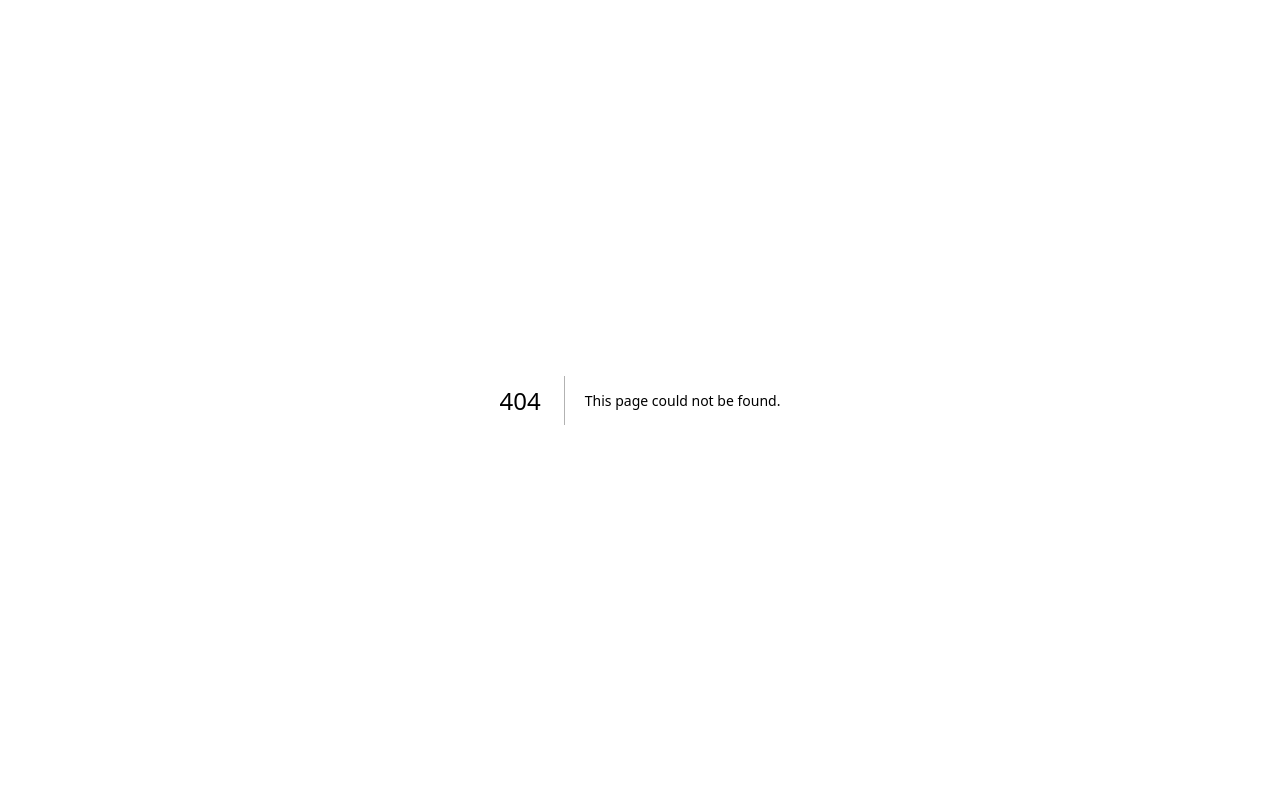
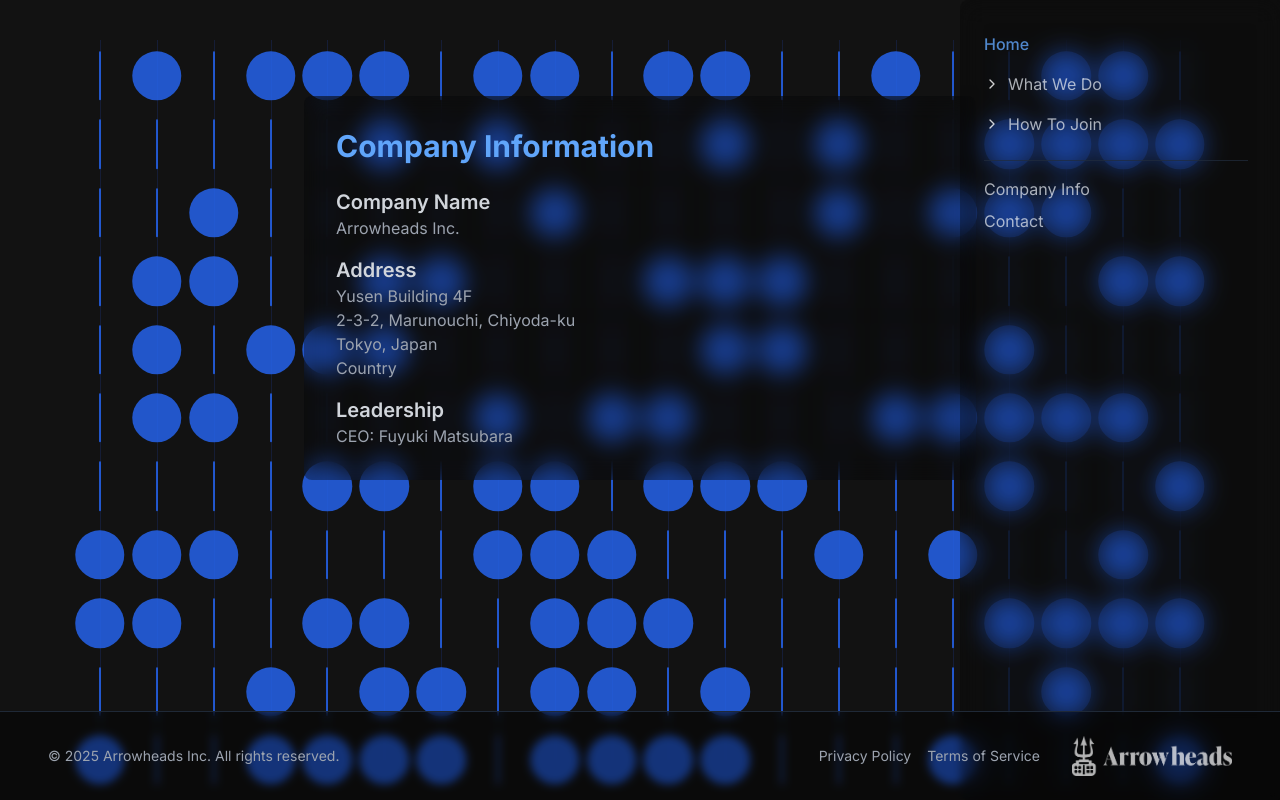
Before and after one commit to Fykqnt/arrowheads-corporate, a Next.js app: page /info in a window 1280 px wide. Before the commit this address had no page. Built offline with nearby package versions, Linux system fonts and the light colour scheme.

Commit message:
comany info

```diff
--- a/app/contact/page.tsx
+++ b/app/contact/page.tsx
@@ -98,16 +98,16 @@ export default function Contact() {
 
         {/* Contact Form */}
         <div className="relative flex-grow w-full max-w-2xl mx-auto my-8 flex items-center">
-          <div className="w-full backdrop-blur-sm bg-white/10 rounded-lg p-8 pointer-events-auto">
-            <h1 className="text-3xl font-bold mb-6">Contact Us</h1>
+          <div className="w-full backdrop-blur-md bg-black/30 rounded-lg p-8 pointer-events-auto">
+            <h1 className="text-3xl font-bold mb-6 text-blue-400">Contact Us</h1>
 
             {isSubmitted ? (
-              <div className="bg-green-800/50 backdrop-blur-sm border border-green-500 p-6 rounded-lg text-center">
+              <div className="backdrop-blur-md bg-green-950/50 border border-green-500/50 p-6 rounded-lg text-center">
                 <h2 className="text-2xl font-semibold mb-2">Thank You!</h2>
                 <p className="mb-4">Your contact form has been sent successfully.</p>
                 <button
                   onClick={() => setIsSubmitted(false)}
-                  className="bg-white/20 hover:bg-white/30 transition duration-300 px-4 py-2 rounded-md"
+                  className="bg-white/10 hover:bg-white/20 transition duration-300 px-4 py-2 rounded-md"
                 >
                   Send another message
                 </button>
@@ -115,61 +115,61 @@ export default function Contact() {
             ) : (
               <form onSubmit={handleSubmit} className="space-y-4">
                 <div>
-                  <label htmlFor="name" className="block text-sm font-medium mb-1">Name</label>
+                  <label htmlFor="name" className="block text-xl font-semibold text-gray-300 mb-1">Name</label>
                   <input
                     type="text"
                     id="name"
                     name="name"
                     value={formData.name}
                     onChange={handleChange}
-                    className={`w-full bg-white/5 border ${errors.name ? 'border-red-500' : 'border-gray-600'} rounded-md p-3 focus:outline-none focus:ring-2 focus:ring-blue-500`}
+                    className={`w-full bg-black/20 backdrop-blur-sm border ${errors.name ? 'border-red-500' : 'border-gray-600'} rounded-md p-3 focus:outline-none focus:ring-2 focus:ring-blue-500 text-gray-200`}
                   />
-                  {errors.name && <p className="mt-1 text-sm text-red-500">{errors.name}</p>}
+                  {errors.name && <p className="mt-1 text-sm text-red-400">{errors.name}</p>}
                 </div>
 
                 <div>
-                  <label htmlFor="email" className="block text-sm font-medium mb-1">Email Address</label>
+                  <label htmlFor="email" className="block text-xl font-semibold text-gray-300 mb-1">Email Address</label>
                   <input
                     type="email"
                     id="email"
                     name="email"
                     value={formData.email}
                     onChange={handleChange}
-                    className={`w-full bg-white/5 border ${errors.email ? 'border-red-500' : 'border-gray-600'} rounded-md p-3 focus:outline-none focus:ring-2 focus:ring-blue-500`}
+                    className={`w-full bg-black/20 backdrop-blur-sm border ${errors.email ? 'border-red-500' : 'border-gray-600'} rounded-md p-3 focus:outline-none focus:ring-2 focus:ring-blue-500 text-gray-200`}
                   />
-                  {errors.email && <p className="mt-1 text-sm text-red-500">{errors.email}</p>}
+                  {errors.email && <p className="mt-1 text-sm text-red-400">{errors.email}</p>}
                 </div>
 
                 <div>
-                  <label htmlFor="faculty" className="block text-sm font-medium mb-1">Faculty</label>
+                  <label htmlFor="faculty" className="block text-xl font-semibold text-gray-300 mb-1">Faculty</label>
                   <input
                     type="text"
                     id="faculty"
                     name="faculty"
                     value={formData.faculty}
                     onChange={handleChange}
-                    className={`w-full bg-white/5 border ${errors.faculty ? 'border-red-500' : 'border-gray-600'} rounded-md p-3 focus:outline-none focus:ring-2 focus:ring-blue-500`}
+                    className={`w-full bg-black/20 backdrop-blur-sm border ${errors.faculty ? 'border-red-500' : 'border-gray-600'} rounded-md p-3 focus:outline-none focus:ring-2 focus:ring-blue-500 text-gray-200`}
                   />
-                  {errors.faculty && <p className="mt-1 text-sm text-red-500">{errors.faculty}</p>}
+                  {errors.faculty && <p className="mt-1 text-sm text-red-400">{errors.faculty}</p>}
                 </div>
 
                 <div>
-                  <label htmlFor="message" className="block text-sm font-medium mb-1">Message</label>
+                  <label htmlFor="message" className="block text-xl font-semibold text-gray-300 mb-1">Message</label>
                   <textarea
                     id="message"
                     name="message"
                     rows={5}
                     value={formData.message}
                     onChange={handleChange}
-                    className={`w-full bg-white/5 border ${errors.message ? 'border-red-500' : 'border-gray-600'} rounded-md p-3 focus:outline-none focus:ring-2 focus:ring-blue-500`}
+                    className={`w-full bg-black/20 backdrop-blur-sm border ${errors.message ? 'border-red-500' : 'border-gray-600'} rounded-md p-3 focus:outline-none focus:ring-2 focus:ring-blue-500 text-gray-200`}
                   />
-                  {errors.message && <p className="mt-1 text-sm text-red-500">{errors.message}</p>}
+                  {errors.message && <p className="mt-1 text-sm text-red-400">{errors.message}</p>}
                 </div>
 
                 <div className="pt-2">
                   <button
                     type="submit"
-                    className="w-full bg-gradient-to-r from-blue-600 to-blue-600 hover:from-blue-700 hover:to-blue-700 text-white py-3 px-6 rounded-md font-medium transition duration-300"
+                    className="w-full bg-blue-500/80 hover:bg-blue-600/80 text-white py-3 px-6 rounded-md font-medium transition duration-300 backdrop-blur-sm"
                   >
                     Submit
                   </button>
--- /dev/null
+++ b/app/info/page.tsx
@@ -0,0 +1,62 @@
+"use client"
+
+import Navigation from "@/components/navigation"
+import BubbleBackground from "@/components/bubble-background"
+import Footer from "@/components/footer"
+
+export default function Info() {
+  return (
+    <main className="relative min-h-screen bg-[#121212] text-white overflow-hidden flex flex-col">
+      {/* Background with bubbles */}
+      <div className="absolute inset-[40px] z-0 pointer-events-auto">
+        <BubbleBackground />
+      </div>
+
+      {/* Main content */}
+      <div className="relative z-10 container mx-auto px-4 py-8 pointer-events-none flex-grow flex flex-col">
+        {/* Navigation on the right */}
+        <div className="fixed top-0 right-0 h-full w-1/3 max-w-xs z-20 pointer-events-none pr-0">
+          <Navigation />
+        </div>
+
+        {/* Company Info Panel */}
+        <div className="relative max-w-2xl mx-auto mt-16 w-full pointer-events-auto">
+          <div className="backdrop-blur-md bg-black/30 rounded-lg p-8 space-y-6">
+            <h1 className="text-3xl font-bold text-blue-400">Company Information</h1>
+
+            <div className="space-y-4">
+              <div>
+                <h2 className="text-xl font-semibold text-gray-300">Company Name</h2>
+                <p className="text-gray-400">Arrowheads Inc.</p>
+              </div>
+
+              <div>
+                <h2 className="text-xl font-semibold text-gray-300">Address</h2>
+                <p className="text-gray-400">
+                  Yusen Building 4F<br />
+                  2-3-2, Marunouchi, Chiyoda-ku<br />
+                  Tokyo, Japan<br />
+                  Country
+                </p>
+              </div>
+
+              <div>
+                <h2 className="text-xl font-semibold text-gray-300">Leadership</h2>
+                <p className="text-gray-400">
+                  CEO: Fuyuki Matsubara<br />
+
+                </p>
+              </div>
+
+            </div>
+          </div>
+        </div>
+      </div>
+
+      {/* Footer */}
+      <div className="relative z-10 pointer-events-none mt-auto">
+        <Footer />
+      </div>
+    </main>
+  )
+}
--- a/components/navigation.tsx
+++ b/components/navigation.tsx
@@ -23,7 +23,7 @@ const menuItems = [
 ]
 
 const staticLinks = [
-  { name: "News", url: "/news" },
+  { name: "Company Info", url: "/info" },
   { name: "Contact", url: "/contact" },
 ]
 
```
